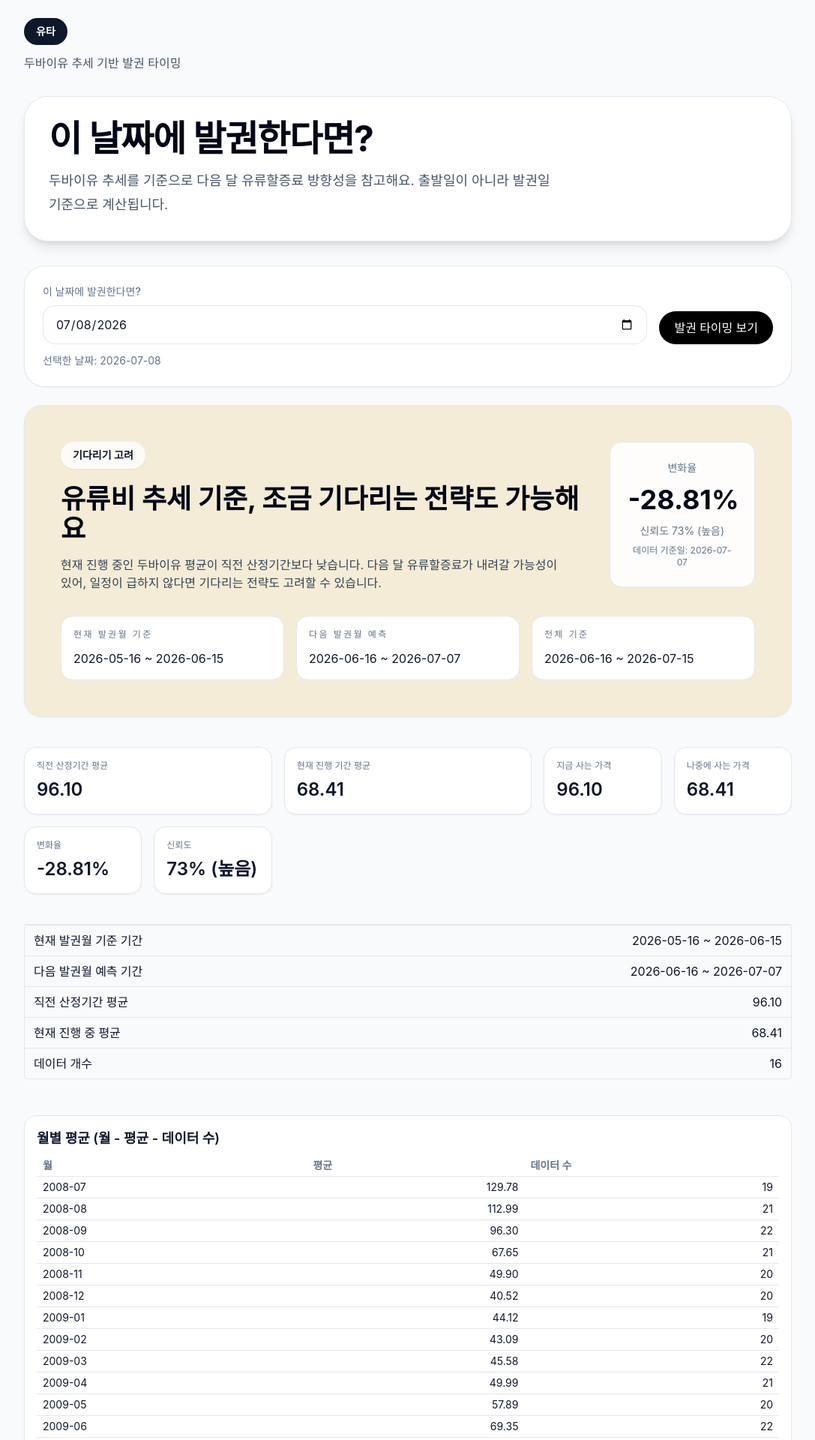
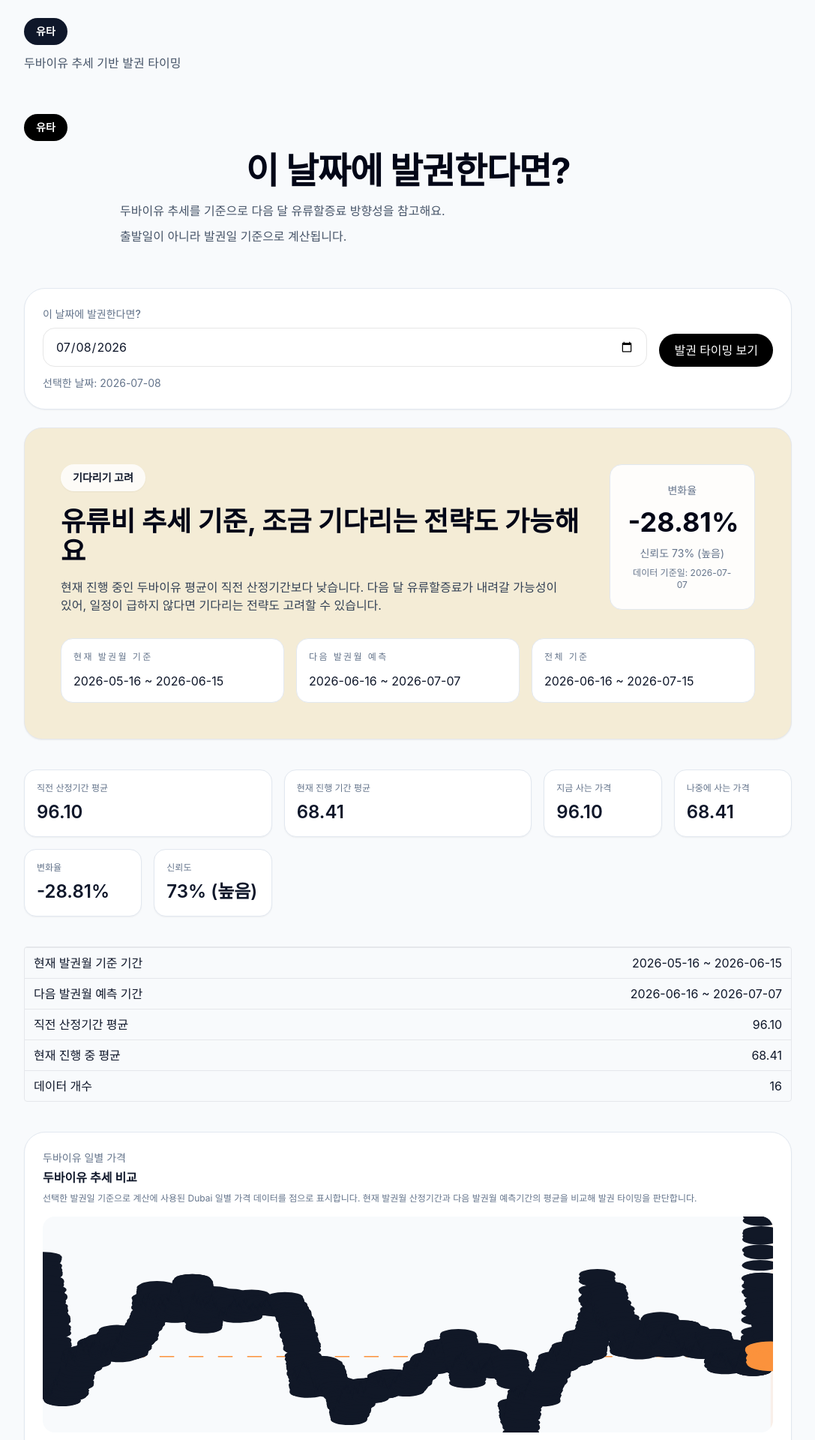
Before and after one commit to day27N/0708, a Next.js app: page / in a window 1280 px wide. Shown: the top 1920 px of the page at 75% size, without its empty margins (96-1183 px from the left). Built offline with nearby package versions, Linux system fonts and the light colour scheme.

Commit message:
Refine hero copy, convert trend chart to point-based with tooltip, remove monthly debug table

```diff
--- a/src/app/page.tsx
+++ b/src/app/page.tsx
@@ -108,11 +108,8 @@ export default function Page(){
           </div>
         </header>
 
-        <section className="rounded-[32px] bg-white shadow-lg border border-slate-200 p-8 mb-8">
-          <div className="max-w-2xl">
-            <h1 className="text-4xl sm:text-5xl font-bold tracking-tight text-slate-950">이 날짜에 발권한다면?</h1>
-            <p className="mt-4 text-slate-600 text-lg leading-8">두바이유 추세를 기준으로 다음 달 유류할증료 방향성을 참고해요. 출발일이 아니라 발권일 기준으로 계산됩니다.</p>
-          </div>
+        <section className="mb-8">
+          <Hero />
         </section>
 
         <section className="grid gap-6">
@@ -181,21 +178,7 @@ export default function Page(){
                 { label: '데이터 개수', value: `${analysisResult.nextCount}` },
               ]} />
 
-              <section className="mt-6 rounded-3xl bg-white p-4 border border-slate-200">
-                <h4 className="font-semibold text-lg mb-2">월별 평균 (월 - 평균 - 데이터 수)</h4>
-                <div className="overflow-x-auto">
-                  <table className="w-full text-sm">
-                    <thead>
-                      <tr className="text-left text-slate-500"><th className="px-2 py-1">월</th><th className="px-2 py-1">평균</th><th className="px-2 py-1">데이터 수</th></tr>
-                    </thead>
-                    <tbody>
-                      {analysisResult.monthlyAverages?.map(m => (
-                        <tr key={m.month} className="border-t"><td className="px-2 py-1">{m.month}</td><td className="px-2 py-1 text-right">{m.average === null ? '-' : m.average.toFixed(2)}</td><td className="px-2 py-1 text-right">{m.count}</td></tr>
-                      ))}
-                    </tbody>
-                  </table>
-                </div>
-              </section>
+              {/* Monthly averages removed for customer-facing UI */}
 
               <TrendChart prices={prices} currentPeriod={analysisResult.currentPeriod} nextPredictionPeriod={analysisResult.nextPredictionPeriod} />
 
--- a/src/components/Hero.tsx
+++ b/src/components/Hero.tsx
@@ -2,10 +2,15 @@ import React from 'react'
 
 export default function Hero(){
   return (
-    <header className="py-6 text-center">
-      <div className="inline-flex items-center gap-2 rounded-full px-4 py-2 text-white text-sm font-semibold" style={{background: 'var(--color-primary)'}}>유타</div>
-      <h1 className="mt-4 display-lg" style={{color:'var(--color-ink)'}}>이 날짜에 발권한다면?</h1>
-      <p className="mt-3 body-lg" style={{color:'#333'}}>두바이유 추세를 기준으로 다음 달 유류할증료 방향성을 참고해요.</p>
+    <header className="py-6">
+      <div className="mx-auto max-w-5xl">
+        <div className="inline-flex items-center gap-2 rounded-full px-4 py-2 text-white text-sm font-semibold" style={{background: 'var(--color-primary)'}}>유타</div>
+        <h1 className="mt-4 text-center text-4xl sm:text-5xl font-bold tracking-tight text-slate-950">이 날짜에 발권한다면?</h1>
+        <div className="mt-4 mx-auto max-w-3xl space-y-2 text-slate-600 leading-relaxed" style={{wordBreak: 'keep-all'}}>
+          <p>두바이유 추세를 기준으로 다음 달 유류할증료 방향성을 참고해요.</p>
+          <p>출발일이 아니라 발권일 기준으로 계산됩니다.</p>
+        </div>
+      </div>
     </header>
   )
 }
--- a/src/components/TrendChart.tsx
+++ b/src/components/TrendChart.tsx
@@ -1,4 +1,4 @@
-import React from 'react'
+import React, { useRef, useState } from 'react'
 import { DailyDubaiOilPrice, ReferencePeriod } from '../types/fuel'
 
 export default function TrendChart({prices, currentPeriod, nextPredictionPeriod}:{prices:DailyDubaiOilPrice[]; currentPeriod:ReferencePeriod; nextPredictionPeriod:ReferencePeriod}){
@@ -6,11 +6,6 @@ export default function TrendChart({prices, currentPeriod, nextPredictionPeriod}
   const minValue = Math.min(...values)
   const maxValue = Math.max(...values)
   const total = prices.length
-  const path = prices.map((p, i) => {
-    const x = total === 1 ? 0 : (i / (total - 1)) * 100
-    const y = 100 - ((p.value - minValue) / (maxValue - minValue || 1)) * 100
-    return `${i===0 ? 'M' : 'L'} ${x},${y}`
-  }).join(' ')
 
   const findIndex = (date: string) => prices.findIndex(p => p.date === date)
   const currentStart = findIndex(currentPeriod.start)
@@ -18,35 +13,86 @@ export default function TrendChart({prices, currentPeriod, nextPredictionPeriod}
   const nextStart = findIndex(nextPredictionPeriod.start)
   const nextEnd = findIndex(nextPredictionPeriod.end)
 
-  const rectProps = (startIndex:number, endIndex:number, color:string) => {
-    if (startIndex < 0 || endIndex < 0 || endIndex < startIndex) return null
-    const x = total === 1 ? 0 : (startIndex / (total - 1)) * 100
-    const width = total === 1 ? 100 : ((endIndex - startIndex) / (total - 1)) * 100
-    return <rect x={x} y={0} width={width} height={100} fill={color} />
+  const containerRef = useRef<HTMLDivElement|null>(null)
+  const [tooltip, setTooltip] = useState<{visible:boolean,x:number,y:number,content:string}>({visible:false,x:0,y:0,content:''})
+
+  const onPointEnter = (e: React.MouseEvent, p: DailyDubaiOilPrice, segment: string) => {
+    const rect = containerRef.current?.getBoundingClientRect()
+    const x = rect ? e.clientX - rect.left : 0
+    const y = rect ? e.clientY - rect.top : 0
+    setTooltip({visible:true,x,y,content:`${p.date} · ${p.value.toFixed(2)} USD/bbl · ${segment}`} )
   }
+  const onPointMove = (e: React.MouseEvent) => {
+    const rect = containerRef.current?.getBoundingClientRect()
+    if (!rect) return
+    setTooltip(t => ({...t, x: e.clientX - rect.left + 12, y: e.clientY - rect.top + 12}))
+  }
+  const onPointLeave = () => setTooltip({visible:false,x:0,y:0,content:''})
+
+  const inRange = (i:number, start:number, end:number) => start >=0 && end >=0 && i >= start && i <= end
+
+  // compute averages for optional dashed lines
+  const avgFor = (start:number, end:number) => {
+    if (start < 0 || end < 0 || end < start) return null
+    const slice = prices.slice(start, end+1).map(p=>p.value).filter(v=>!isNaN(v))
+    if (slice.length === 0) return null
+    return slice.reduce((a,b)=>a+b,0)/slice.length
+  }
+  const currentAvg = avgFor(currentStart, currentEnd)
+  const nextAvg = avgFor(nextStart, nextEnd)
 
   return (
     <div className="mt-4 rounded-[28px] bg-white border border-slate-200 p-6 shadow-sm">
       <div className="flex items-center justify-between mb-4">
         <div>
-          <div className="text-sm text-slate-500">Dubai 일별 가격</div>
-          <div className="mt-1 text-slate-900 font-semibold">Trend Chart</div>
+          <div className="text-sm text-slate-500">두바이유 일별 가격</div>
+          <div className="mt-1 text-slate-900 font-semibold">두바이유 추세 비교</div>
+          <div className="mt-2 text-xs text-slate-500">선택한 발권일 기준으로 계산에 사용된 Dubai 일별 가격 데이터를 점으로 표시합니다. 현재 발권월 산정기간과 다음 발권월 예측기간의 평균을 비교해 발권 타이밍을 판단합니다.</div>
         </div>
       </div>
-      <div className="relative h-64">
+      <div ref={containerRef} className="relative h-72">
         <svg viewBox="0 0 100 100" preserveAspectRatio="none" className="w-full h-full rounded-3xl overflow-hidden bg-slate-50">
-          {rectProps(currentStart, currentEnd, 'rgba(56, 189, 248, 0.16)')}
-          {rectProps(nextStart, nextEnd, 'rgba(249, 115, 22, 0.16)')}
-          <path d={path} fill="none" stroke="#111827" strokeWidth={1.6} />
+          {/* shaded ranges */}
+          {currentStart >=0 && currentEnd >=0 && currentEnd >= currentStart && (()=>{
+            const x = total === 1 ? 0 : (currentStart / (total - 1)) * 100
+            const width = total === 1 ? 100 : ((currentEnd - currentStart) / (total - 1)) * 100
+            return <rect x={x} y={0} width={width} height={100} fill={'rgba(56,189,248,0.08)'} />
+          })()}
+          {nextStart >=0 && nextEnd >=0 && nextEnd >= nextStart && (()=>{
+            const x = total === 1 ? 0 : (nextStart / (total - 1)) * 100
+            const width = total === 1 ? 100 : ((nextEnd - nextStart) / (total - 1)) * 100
+            return <rect x={x} y={0} width={width} height={100} fill={'rgba(249,115,22,0.08)'} />
+          })()}
+
+          {/* average lines (dashed) */}
+          {currentAvg !== null && (()=>{
+            const y = 100 - ((currentAvg - minValue) / (maxValue - minValue || 1)) * 100
+            return <line x1={0} x2={100} y1={y} y2={y} stroke="#38bdf8" strokeDasharray="2 2" strokeWidth={0.5} />
+          })()}
+          {nextAvg !== null && (()=>{
+            const y = 100 - ((nextAvg - minValue) / (maxValue - minValue || 1)) * 100
+            return <line x1={0} x2={100} y1={y} y2={y} stroke="#fb923c" strokeDasharray="2 2" strokeWidth={0.5} />
+          })()}
+
+          {/* points */}
+          {prices.map((p, i) => {
+            const x = total === 1 ? 0 : (i / (total - 1)) * 100
+            const y = 100 - ((p.value - minValue) / (maxValue - minValue || 1)) * 100
+            const inCurrent = inRange(i, currentStart, currentEnd)
+            const inNext = inRange(i, nextStart, nextEnd)
+            const color = inCurrent ? '#0ea5e9' : inNext ? '#fb923c' : '#111827'
+            const r = inCurrent || inNext ? 3.5 : 2.5
+            return <circle key={p.date} cx={`${x}`} cy={`${y}`} r={r} fill={color} onMouseEnter={(e)=>onPointEnter(e,p, inCurrent? '현재 발권월 기준' : inNext? '다음 발권월 예측' : '데이터')} onMouseMove={onPointMove} onMouseLeave={onPointLeave} />
+          })}
         </svg>
+        {tooltip.visible && (
+          <div className="absolute z-50 pointer-events-none text-xs bg-slate-900 text-white px-2 py-1 rounded" style={{left: tooltip.x, top: tooltip.y}}>{tooltip.content}</div>
+        )}
       </div>
       <div className="mt-4 text-xs text-slate-500 grid grid-cols-2 gap-3">
         <div className="inline-flex items-center gap-2"><span className="h-2 w-2 rounded-full bg-sky-400" />현재 발권월 기준</div>
         <div className="inline-flex items-center gap-2"><span className="h-2 w-2 rounded-full bg-orange-400" />다음 발권월 예측</div>
       </div>
-      <div className="mt-3 text-xs text-slate-400">
-        <div>설명: 차트는 커밋된 두바이 일별 가격을 표시합니다. 데이터 범위: {prices[0]?.date ?? '-'} — {prices[prices.length-1]?.date ?? '-'}. 현재 발권월 기준(파란 영역)은 전전월 16일~전월 15일이며, 주황 영역은 다음 발권월 예측 기간입니다. 데이터가 부족하면 평균/예측이 계산되지 않습니다.</div>
-      </div>
     </div>
   )
 }
```
